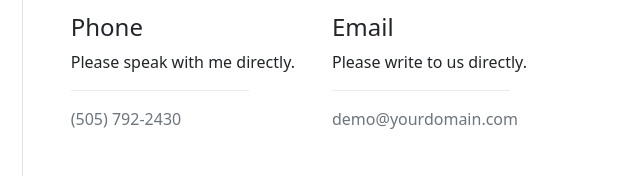
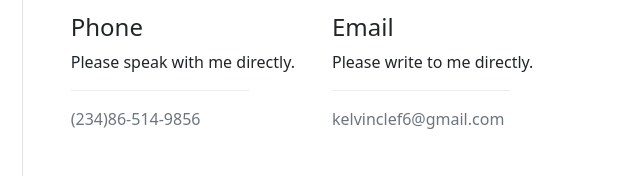
Before and after one commit to Kelvinclef/Bootstrap-Portfolio, a plain HTML site: page index.html in a window 1280 px wide. Shown: the part 1582-1758 px from the top of the page, 605-1245 px from the left. Drawn offline with nearby package versions, Linux system fonts and the light colour scheme.

Commit message:
email update

```diff
--- a/index.html
+++ b/index.html
@@ -163,7 +163,7 @@
                     <p class="mb-2">Please speak with me directly.</p>
                     <hr class="w-75 mb-3 border-dark-subtle">
                     <p class="mb-0">
-                      <a class="link-secondary text-decoration-none" href="tel:+2348165149856">(505) 792-2430</a>
+                      <a class="link-secondary text-decoration-none" href="tel:+2348165149856">(234)86-514-9856</a>
                     </p>
                   </div>
                 </div>
@@ -178,10 +178,10 @@
                   </div>
                   <div>
                     <h4 class="mb-2">Email</h4>
-                    <p class="mb-2">Please write to us directly.</p>
+                    <p class="mb-2">Please write to me directly.</p>
                     <hr class="w-75 mb-3 border-dark-subtle">
                     <p class="mb-0">
-                      <a class="link-secondary text-decoration-none" href="mailto:demo@yourdomain.com">demo@yourdomain.com</a>
+                      <a class="link-secondary text-decoration-none" href="mailto:kelvinclef6@gmail.com">kelvinclef6@gmail.com</a>
                     </p>
                   </div>
                 </div>
```
